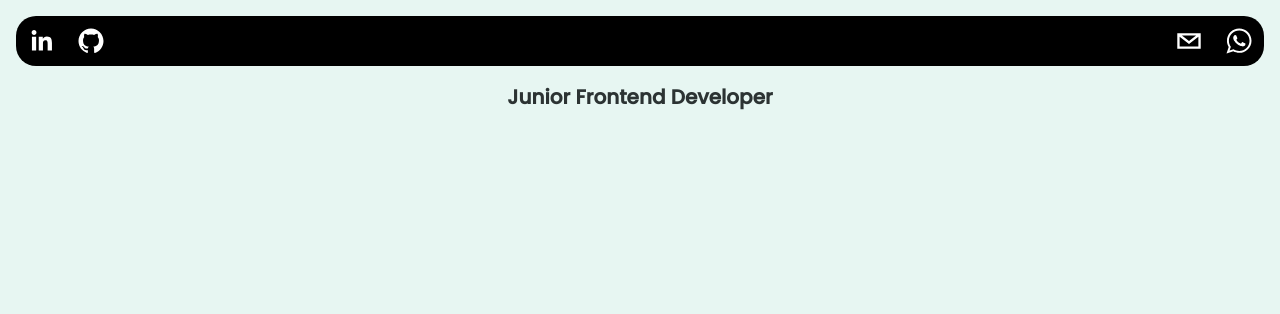
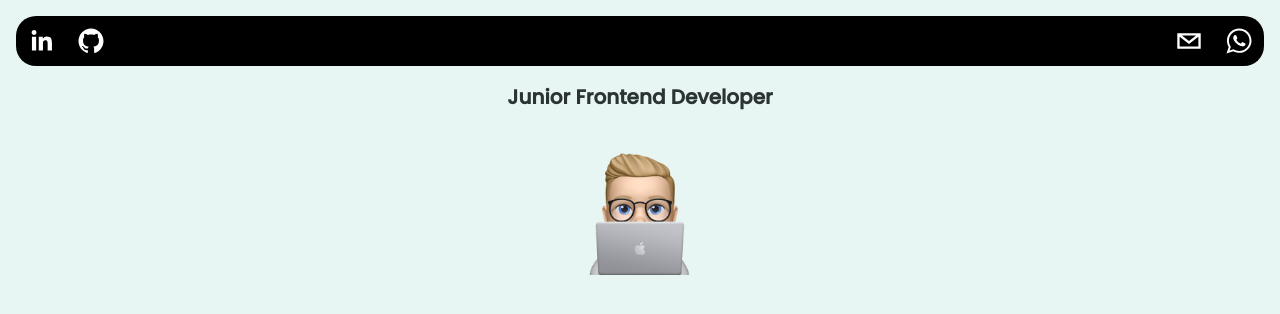
Before and after one commit to niklashmbgr/my-personal-website-, a Next.js app: page / in a window 1280 px wide. Shown: the top 314 px of the page. Built offline with nearby package versions, Linux system fonts and the light colour scheme.

Commit message:
implement Section including Image component

```diff
--- /dev/null
+++ b/src/components/Image/index.js
@@ -0,0 +1,28 @@
+import Image from "next/image";
+import AnimatedDiv from "../AnimatedDiv/styled";
+
+export default function ProfileImage() {
+  return (
+    <AnimatedDiv
+      initial={{
+        opacity: 0,
+        scale: 0,
+      }}
+      animate={{
+        opacity: 1,
+        scale: 1,
+      }}
+      transition={{
+        duration: 1.5,
+      }}
+    >
+      <Image
+        src="/memoji.png"
+        alt="profile memoji"
+        width={150}
+        height={150}
+        priority
+      />
+    </AnimatedDiv>
+  );
+}
--- /dev/null
+++ b/src/components/Section/index.js
@@ -0,0 +1,10 @@
+import StyledSection from "./styled";
+import ProfileImage from "../Image";
+
+export default function Section() {
+  return (
+    <StyledSection>
+      <ProfileImage />
+    </StyledSection>
+  );
+}
--- /dev/null
+++ b/src/components/Section/styled.js
@@ -0,0 +1,8 @@
+import styled from "styled-components";
+
+const StyledSection = styled.section`
+  display: flex;
+  flex-wrap: wrap;
+  justify-content: center;
+`;
+export default StyledSection;
--- a/src/pages/index.js
+++ b/src/pages/index.js
@@ -1,6 +1,7 @@
 import Head from "next/head";
 import Header from "../components/Header/index";
 import TypeText from "../components/TypeText/index";
+import Section from "../components/Section";
 
 export default function Home() {
   return (
@@ -11,6 +12,7 @@ export default function Home() {
       </Head>
       <Header />
       <TypeText />
+      <Section />
       <footer></footer>
     </>
   );
```
